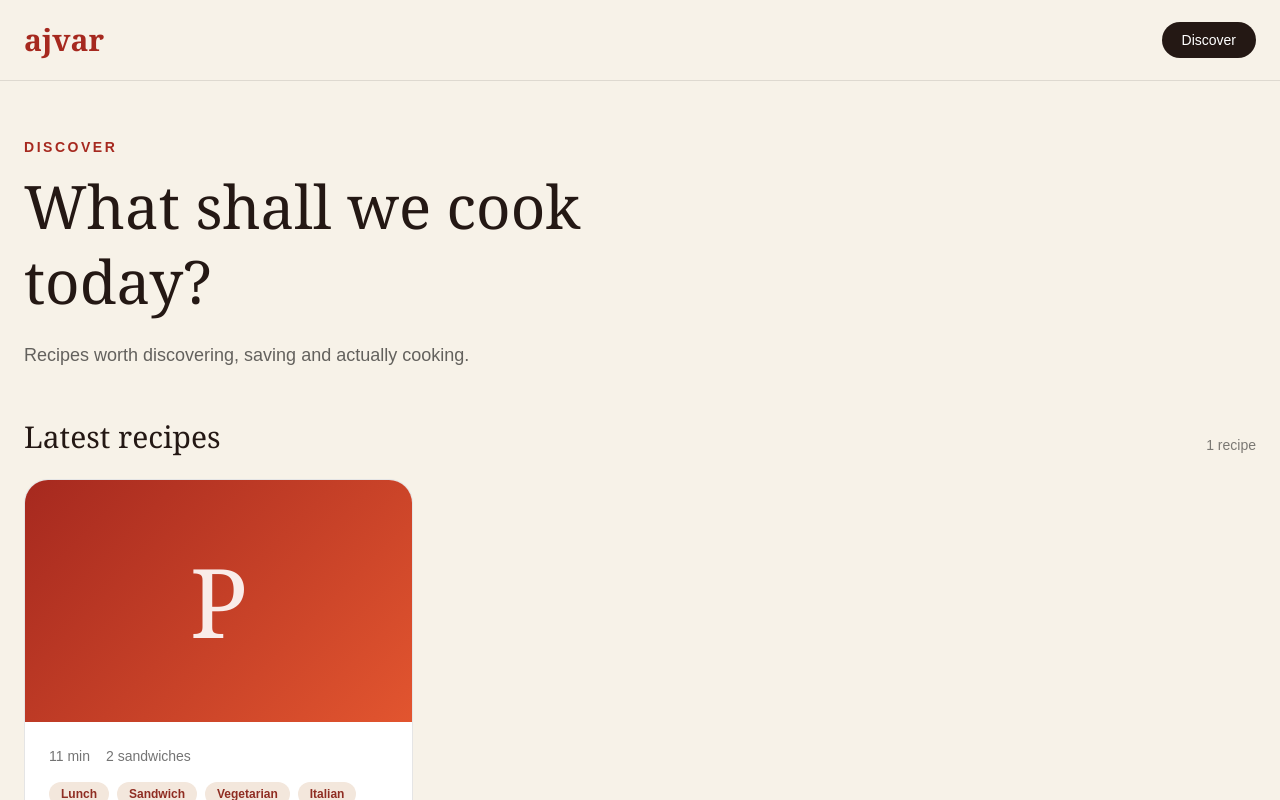
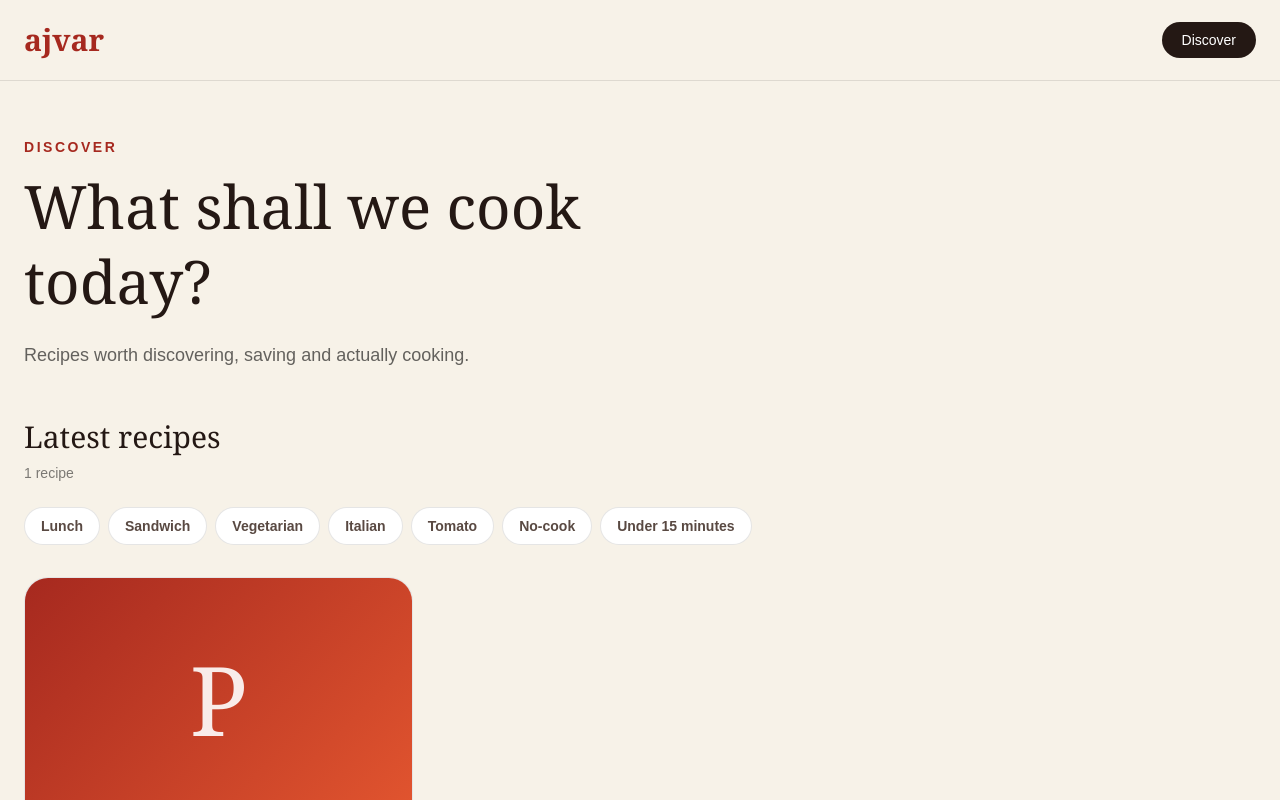
Before and after one commit to trailovic/ajvar-app, a Next.js app: page / in a window 1280 px wide. Shown: the top 800 px of the page. Built offline with nearby package versions, Linux system fonts and the light colour scheme.

Commit message:
feat: add interactive recipe tag filters

```diff
--- a/src/app/page.tsx
+++ b/src/app/page.tsx
@@ -1,7 +1,7 @@
 import Link from "next/link";
-import { RecipeCard } from "@/components/recipes/recipe-card";
+import { DiscoverFeed } from "@/components/recipes/discover-feed";
 import { recipes } from "@/lib/recipes";
-import { getTagsForRecipe } from "@/lib/tags";
+import { recipeTags, tags } from "@/lib/tags";
 
 export default function HomePage() {
   const publicRecipes = recipes.filter(
@@ -45,31 +45,11 @@ export default function HomePage() {
           </p>
         </section>
 
-        <section aria-labelledby="latest-recipes">
-          <div className="mb-6 flex items-end justify-between">
-            <h2
-              id="latest-recipes"
-              className="font-display text-3xl text-[#241814]"
-            >
-              Latest recipes
-            </h2>
-
-            <span className="text-sm text-black/50">
-              {publicRecipes.length}{" "}
-              {publicRecipes.length === 1 ? "recipe" : "recipes"}
-            </span>
-          </div>
-
-          <div className="grid gap-8 md:grid-cols-2 lg:grid-cols-3">
-            {publicRecipes.map((recipe) => (
-              <RecipeCard
-                key={recipe.id}
-                recipe={recipe}
-                tags={getTagsForRecipe(recipe.id)}
-              />
-            ))}
-          </div>
-        </section>
+        <DiscoverFeed
+          recipes={publicRecipes}
+          tags={tags}
+          recipeTags={recipeTags}
+        />
       </main>
     </>
   );
--- /dev/null
+++ b/src/components/recipes/discover-feed.tsx
@@ -0,0 +1,157 @@
+"use client";
+
+import { useState } from "react";
+
+import { RecipeCard } from "@/components/recipes/recipe-card";
+import type { Recipe } from "@/schemas/recipe.schema";
+import type {
+  RecipeTag,
+  Tag,
+} from "@/schemas/tag.schema";
+
+type DiscoverFeedProps = {
+  recipes: Recipe[];
+  tags: Tag[];
+  recipeTags: RecipeTag[];
+};
+
+export function DiscoverFeed({
+  recipes,
+  tags,
+  recipeTags,
+}: DiscoverFeedProps) {
+  const [selectedTagIds, setSelectedTagIds] = useState<string[]>(
+    [],
+  );
+
+  function toggleTag(tagId: string) {
+    setSelectedTagIds((currentTags) =>
+      currentTags.includes(tagId)
+        ? currentTags.filter((id) => id !== tagId)
+        : [...currentTags, tagId],
+    );
+  }
+
+  function clearFilters() {
+    setSelectedTagIds([]);
+  }
+
+  function getTagsForRecipe(recipeId: string) {
+    const matchingTagIds = new Set(
+      recipeTags
+        .filter((relation) => relation.recipeId === recipeId)
+        .map((relation) => relation.tagId),
+    );
+
+    return tags.filter((tag) => matchingTagIds.has(tag.id));
+  }
+
+  const visibleRecipes = recipes.filter((recipe) => {
+    if (selectedTagIds.length === 0) {
+      return true;
+    }
+
+    const recipeTagIds = new Set(
+      recipeTags
+        .filter((relation) => relation.recipeId === recipe.id)
+        .map((relation) => relation.tagId),
+    );
+
+    return selectedTagIds.every((tagId) =>
+      recipeTagIds.has(tagId),
+    );
+  });
+
+  return (
+    <section aria-labelledby="latest-recipes">
+      <div className="mb-8">
+        <div className="flex flex-wrap items-end justify-between gap-4">
+          <div>
+            <h2
+              id="latest-recipes"
+              className="font-display text-3xl text-[#241814]"
+            >
+              Latest recipes
+            </h2>
+
+            <p
+              className="mt-2 text-sm text-black/50"
+              aria-live="polite"
+            >
+              {visibleRecipes.length}{" "}
+              {visibleRecipes.length === 1
+                ? "recipe"
+                : "recipes"}
+            </p>
+          </div>
+
+          {selectedTagIds.length > 0 && (
+            <button
+              type="button"
+              onClick={clearFilters}
+              className="text-sm font-semibold text-[#a6291f] hover:underline"
+            >
+              Clear filters
+            </button>
+          )}
+        </div>
+
+        <div
+          className="mt-6 flex flex-wrap gap-2"
+          aria-label="Filter recipes by tag"
+        >
+          {tags.map((tag) => {
+            const isSelected = selectedTagIds.includes(tag.id);
+
+            return (
+              <button
+                key={tag.id}
+                type="button"
+                aria-pressed={isSelected}
+                onClick={() => toggleTag(tag.id)}
+                className={
+                  isSelected
+                    ? "rounded-full bg-[#a6291f] px-4 py-2 text-sm font-semibold text-white transition-colors"
+                    : "rounded-full border border-black/10 bg-white px-4 py-2 text-sm font-semibold text-[#594942] transition-colors hover:border-[#a6291f]/40 hover:text-[#a6291f]"
+                }
+              >
+                {tag.label}
+              </button>
+            );
+          })}
+        </div>
+      </div>
+
+      {visibleRecipes.length > 0 ? (
+        <div className="grid gap-8 md:grid-cols-2 lg:grid-cols-3">
+          {visibleRecipes.map((recipe) => (
+            <RecipeCard
+              key={recipe.id}
+              recipe={recipe}
+              tags={getTagsForRecipe(recipe.id)}
+            />
+          ))}
+        </div>
+      ) : (
+        <div className="rounded-3xl border border-dashed border-black/20 px-6 py-16 text-center">
+          <h3 className="font-display text-3xl text-[#241814]">
+            No recipes found
+          </h3>
+
+          <p className="mx-auto mt-3 max-w-md leading-7 text-black/55">
+            Nothing matches all those tags yet. Try removing one
+            of the filters.
+          </p>
+
+          <button
+            type="button"
+            onClick={clearFilters}
+            className="mt-6 rounded-full bg-[#a6291f] px-5 py-2.5 font-semibold text-white"
+          >
+            Show all recipes
+          </button>
+        </div>
+      )}
+    </section>
+  );
+}
```
